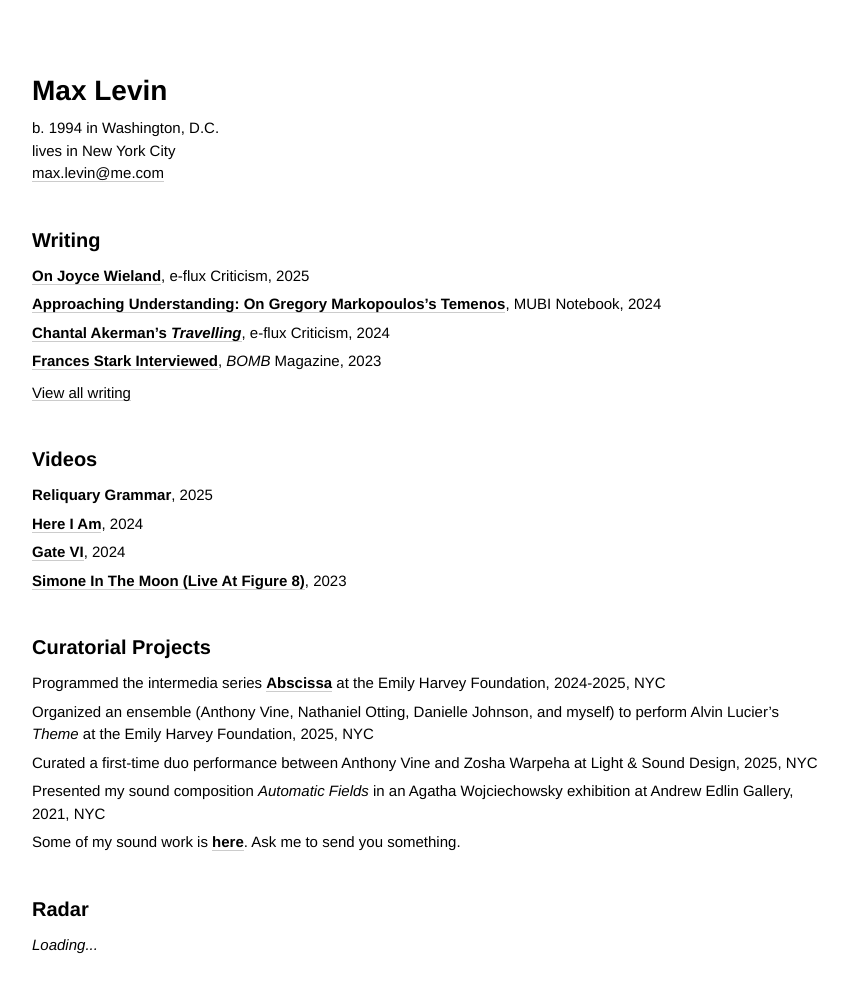
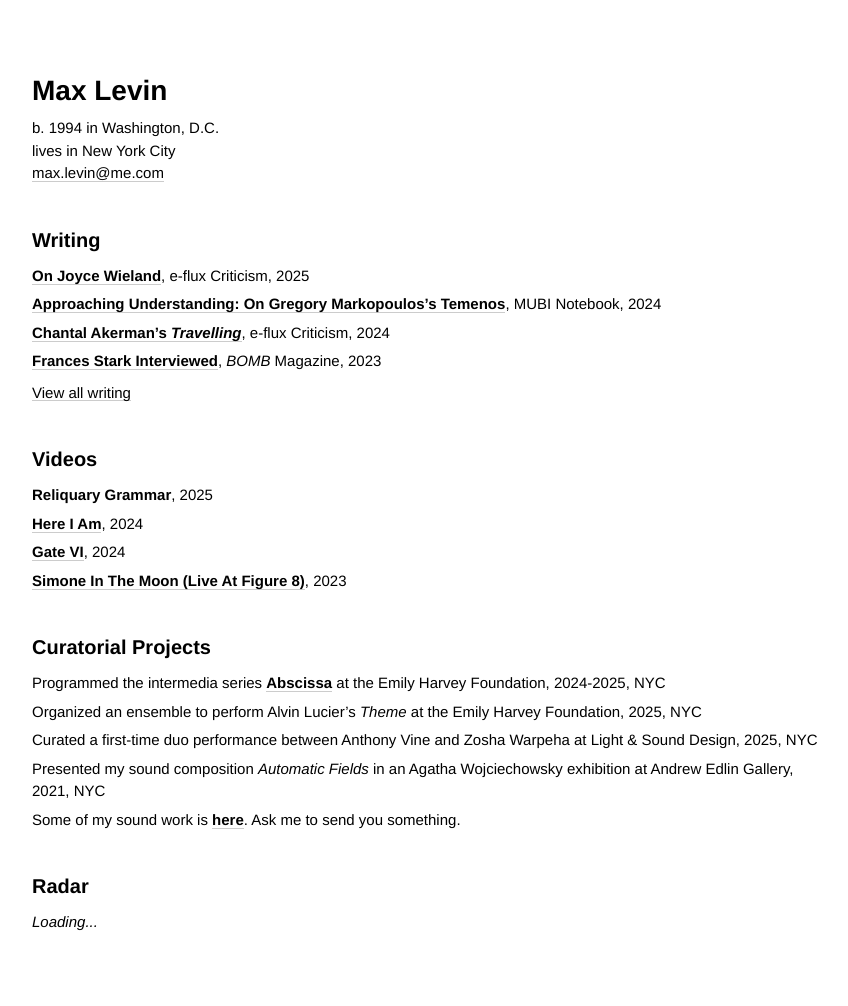
Before and after one commit to minicreative/maxlevin.me, a Jekyll site: the page built from index.md, in a window 1280 px wide. Shown: the whole page, without its empty margins (18-866 px from the left). Built offline with Jekyll 4.4.1, drawn with Linux system fonts in a browser that asks for light colours; after the commit the page ends 984 px from its top, so only the background shows below that.

Commit message:
Updated Index

```diff
--- a/index.md
+++ b/index.md
@@ -205,9 +205,8 @@ sections:
   items:
   - description: Programmed the intermedia series **[Abscissa](/pages/abscissa/)**
       at the Emily Harvey Foundation, 2024-2025, NYC
-  - description: Organized an ensemble (Anthony Vine, Nathaniel Otting, Danielle Johnson,
-      and myself) to perform Alvin Lucier’s *Theme* at the Emily Harvey Foundation,
-      2025, NYC
+  - description: Organized an ensemble to perform Alvin Lucier’s *Theme* at the Emily
+      Harvey Foundation, 2025, NYC
   - description: Curated a first-time duo performance between Anthony Vine and Zosha
       Warpeha at Light & Sound Design, 2025, NYC
   - description: Presented my sound composition *Automatic Fields* in an Agatha Wojciechowsky
```
